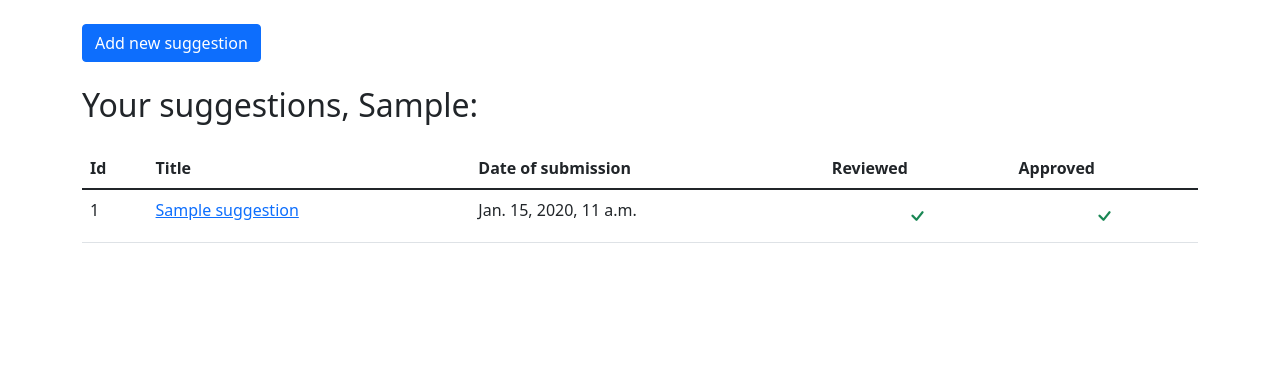
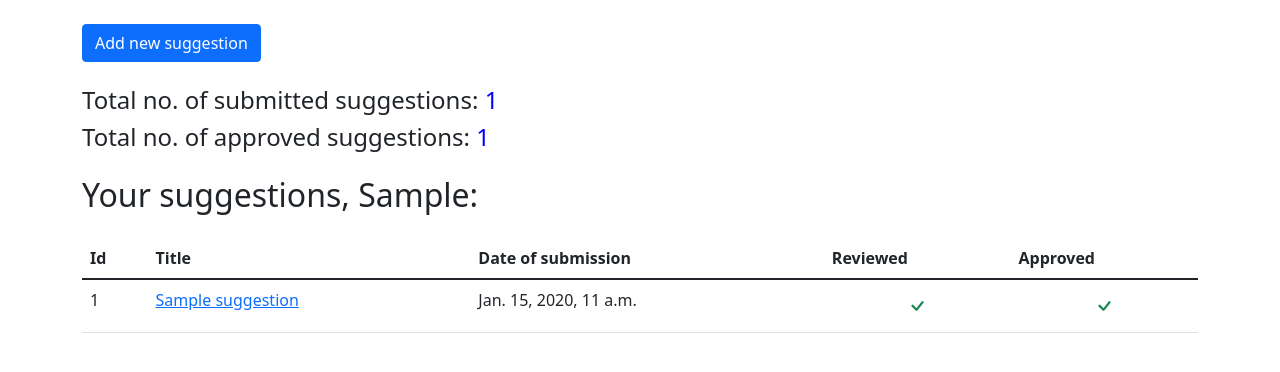
Before and after one commit to systenconti/Get2TalkAPP2, a Django app: page /suggestions/ in a window 1280 px wide. Shown: the part 56-428 px from the top of the page. Run offline with Django 4.2, Linux system fonts and the light colour scheme; a user stored in the database is signed in; tables that the repository leaves empty hold one stand-in row (values such as "Sample post").

Commit message:
Add counter for total and approved suggestions for particular user

```diff
--- a/get2talk/templates/suggestion.html
+++ b/get2talk/templates/suggestion.html
@@ -14,6 +14,10 @@
     .icon-cell i {
         font-size: 1.5em;
     }
+
+    .text-blue {
+        color: blue;
+    }
 </style>
 {% endblock %}
 
@@ -22,6 +26,10 @@
 <a href="{% url 'new_suggestion' %}">
     <button class="btn btn-primary">Add new suggestion</button>
 </a>
+<br>
+<br>
+<h4>Total no. of submitted suggestions: <span class="text-blue">{{ total_submitted_count }}</span></h4>
+<h4>Total no. of approved suggestions: <span class="text-blue">{{ approved_submitted_count }}</span></h4>
 <h2 class="mt-4">Your suggestions, {{ user.first_name }}:</h2>
 <div class="table-container mt-4">
     <table class="table table-hover">
--- a/get2talk/views.py
+++ b/get2talk/views.py
@@ -196,6 +196,20 @@
     model = Suggestion
     template_name = "suggestion.html"
 
+    def get_context_data(self, **kwargs: Any) -> Dict[str, Any]:
+        context = super().get_context_data(**kwargs)
+        user = self.request.user
+
+        total_submitted_count = self.model.objects.filter(user=user).count()
+
+        approved_submitted_count = self.model.objects.filter(
+            user=user, approved=True
+        ).count()
+
+        context["total_submitted_count"] = total_submitted_count
+        context["approved_submitted_count"] = approved_submitted_count
+        return context
+
     def get_queryset(self) -> QuerySet[Any]:
         queryset = super().get_queryset()
         queryset = queryset.filter(user=self.request.user).order_by("-date_submitted")
```
